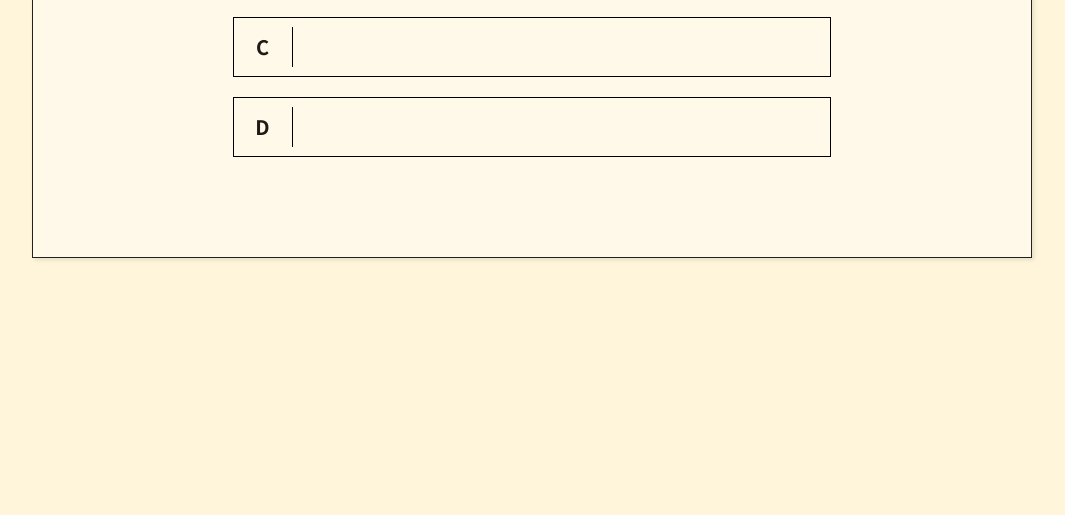
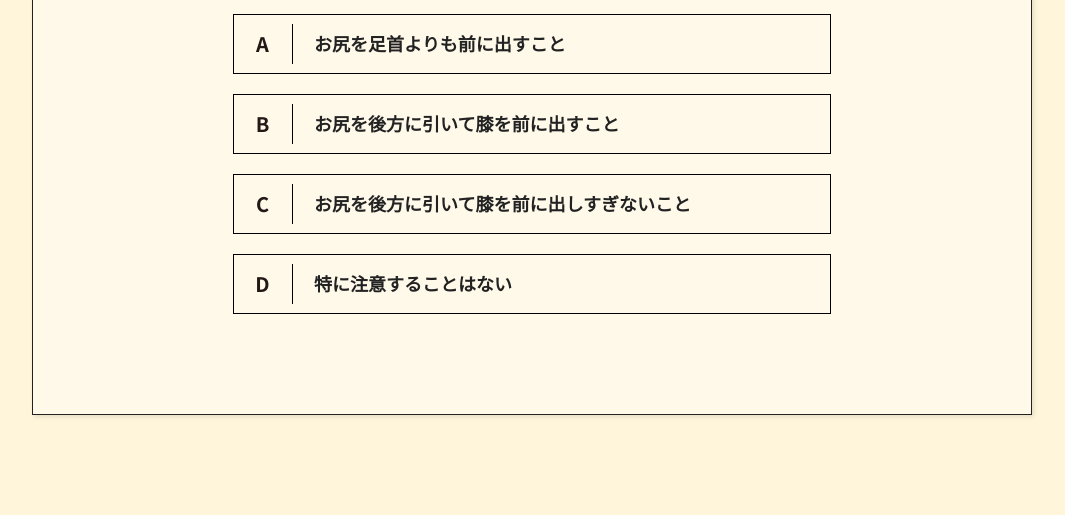
Before and after one commit to yoshi1227/muscle_quiz, a plain HTML site: page index.html in a window 1280 px wide. Shown: the part 285-800 px from the top of the page, without its empty margins (108-1173 px from the left). Drawn offline with nearby package versions, Linux system fonts and the light colour scheme; some packages are replaced by stand-ins of ours; files that its build step writes are made by us from their sources.

Commit message:
repair files

```diff
--- a/index.html
+++ b/index.html
@@ -7,7 +7,7 @@
     <meta name="viewport" content="width=device-width, initial-scale=1.0">
 
     <link rel="stylesheet" href="https://unpkg.com/ress/dist/ress.min.css" />
-    <link rel="stylesheet" href="css/style.css">
+    <link rel="stylesheet" href="style.css">
 </head>
 
 <body>
@@ -56,8 +56,8 @@
             </div>
         </div>
     </main>
-    <script src="js/jquery-3.7.1.min.js"></script>
-    <script src="js/common.js"></script>
+    <script src="jquery-3.7.1.min.js"></script>
+    <script src="common.js"></script>
 </body>
 
 </html>
```
